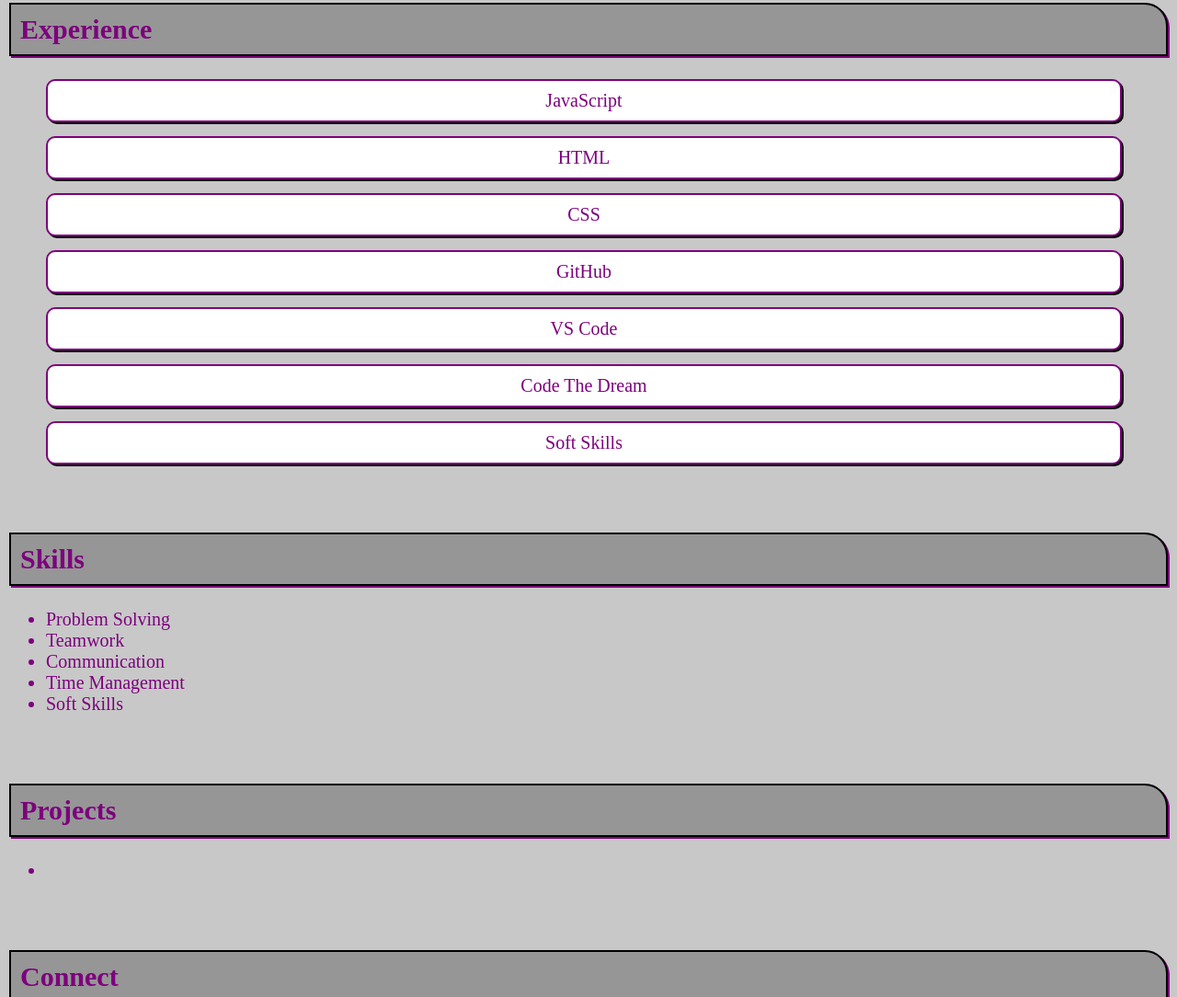
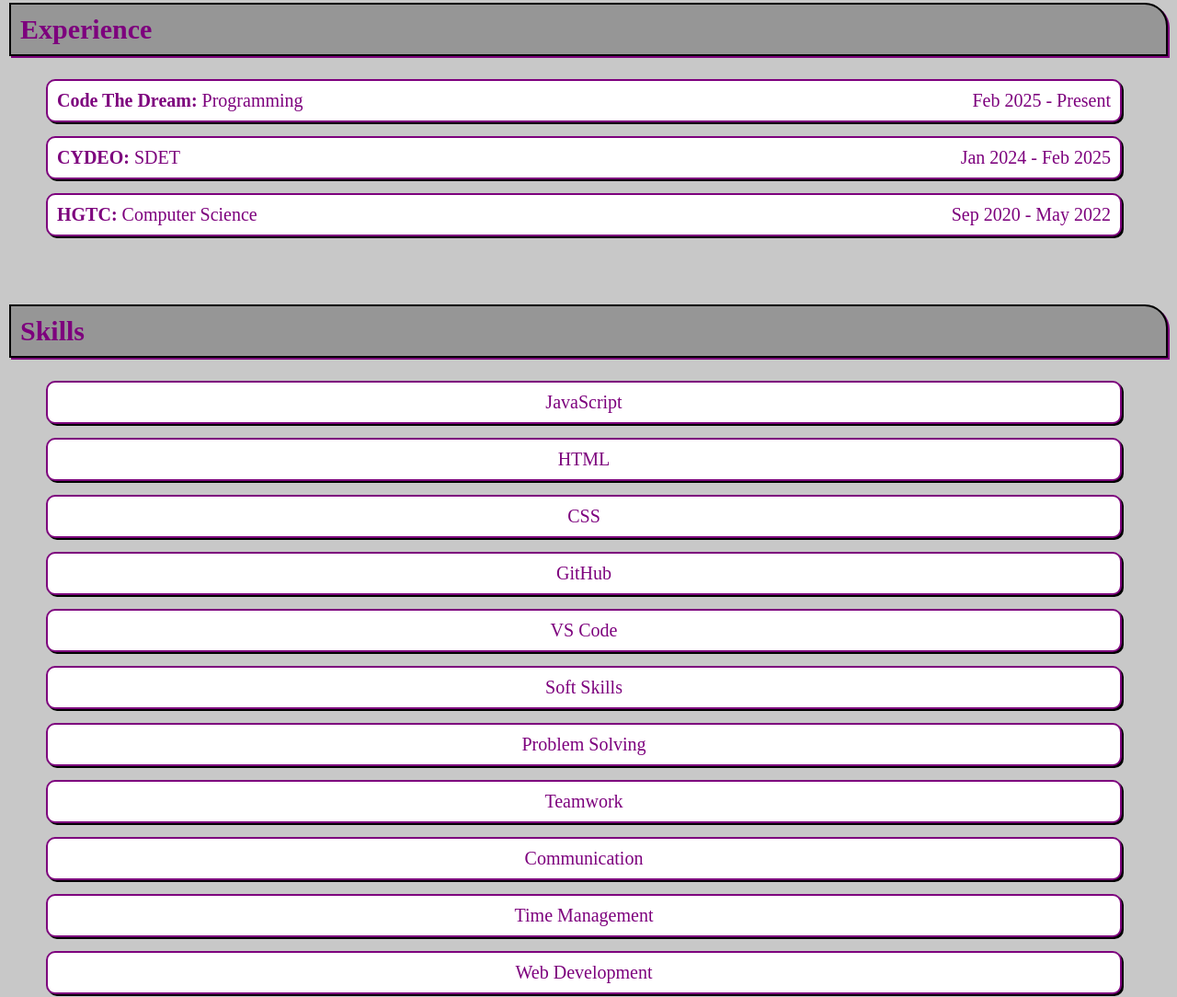
Before and after one commit to andreyctd/andrey-gnusarev-kepler, a plain HTML site: page index.html in a window 1280 px wide. Shown: the part 903-1987 px from the top of the page at 92% size. Drawn offline with Linux system fonts and the light colour scheme.

Commit message:
Formatted styles added 2

```diff
--- a/css/index.css
+++ b/css/index.css
@@ -69,7 +69,22 @@ section {
     margin: 10px 0;
     padding: 10px;
 }
-.experience-list li{
+.experiences-list {
+    list-style-type: none;
+    display: flexbox;
+}
+.years {
+    float: right;
+}
+.experiences-list li {
+    background-color: rgb(255, 255, 255);
+    border: 2px solid rgb(125, 0, 125);
+    padding: 10px;
+    border-radius: 10px;
+    box-shadow: 2px 2px rgb(0, 0, 0);
+    margin: 15px 50px 0 0;
+}
+.skills-list li{
     list-style-type: none;
     background-color:rgb(255, 255, 255);
     border: 2px solid rgb(125, 0, 125);
@@ -79,7 +94,7 @@ section {
     text-align: center;
     margin: 15px 50px 0 0;
 }
-.experience-list li:hover {
+.skills-list li:hover {
     transform: translateY(-5px);
 }
 .connect-links li {
@@ -97,6 +112,8 @@ section {
     box-shadow: 2px 2px rgb(125, 0, 125);
     flex: 1;
     text-align: center;
+    display: flexbox;
+    justify-content: center;
 }
 .connect-links li a:hover {
     background-color: rgb(125, 0, 125);
--- a/index.html
+++ b/index.html
@@ -47,24 +47,28 @@
     </section>
     <section id="Experience">
       <h2>Experience</h2>
-      <ul class="experience-list">
+      <ul class="experiences-list">
+        <li><strong>Code The Dream: </strong> Programming <span class="years">Feb 2025 - Present</span></li>
+        <li><strong>CYDEO: </strong> SDET <span class="years">Jan 2024 - Feb 2025</span></li>
+        <li><strong>HGTC: </strong> Computer Science <span class="years">Sep 2020 - May 2022</span></li>
+      </ul>
+    </section>
+    <section id="Skills">
+      <h2>Skills</h2>
+      <ul class="skills-list">
         <li>JavaScript</li>
         <li>HTML</li>
         <li>CSS</li>
         <li>GitHub</li>
         <li>VS Code</li>
-        <li>Code The Dream</li>
         <li>Soft Skills</li>
-      </ul>
-    </section>
-    <section id="Skills">
-      <h2>Skills</h2>
-      <ul class="skills-list">
         <li>Problem Solving</li>
         <li>Teamwork</li>
         <li>Communication</li>
         <li>Time Management</li>
-        <li>Soft Skills</li>
+        <li>Web Development</li>
+        <li>Web Design</li>
+        <li>Web Accessibility</li>
       </ul>
     </section>
     <section id="Projects">
```
